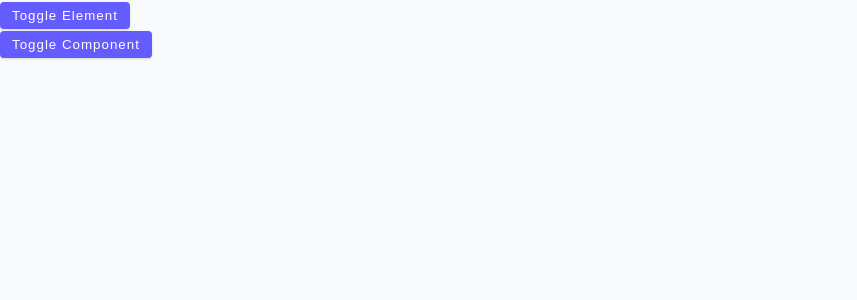
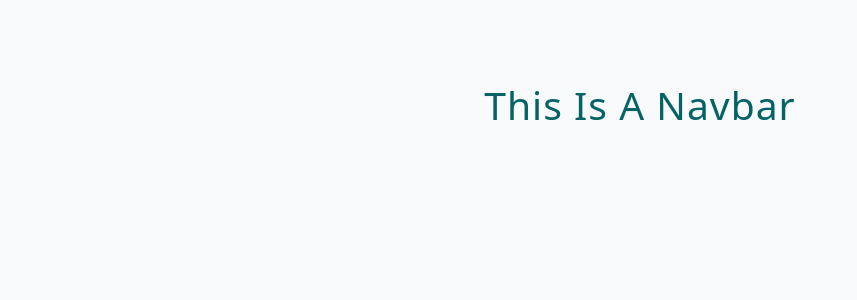
Before and after one commit to zubayr-ahmad/react-learning, a React (Vite) app: page / in a window 1280 px wide. Shown: the top 300 px of the page, without its empty margins (0-857 px from the left). Built offline with nearby package versions, Linux system fonts and the light colour scheme.

Commit message:
folder structure 1

```diff
--- a/src/App.jsx
+++ b/src/App.jsx
@@ -1,12 +1,9 @@
-import Starter from "./tutorial/02-useEffect/starter/05-cleanup-function";
-import Final from "./tutorial/02-useEffect/final/05-cleanup-function";
-
+import Navbar from "./tutorial/04-project-structure/starter/Navbar";
 function App() {
 
   return (
-    <div>
-      <Starter />
-      <Final />
+    <div className="container">
+      <Navbar />
     </div>
 
   );
--- /dev/null
+++ b/src/tutorial/04-project-structure/starter/Navbar/Navbar.css
@@ -0,0 +1,3 @@
+h2 {
+    color: rgb(5, 99, 102);
+}
--- /dev/null
+++ b/src/tutorial/04-project-structure/starter/Navbar/Navbar.jsx
@@ -0,0 +1,11 @@
+import React from 'react'
+import './Navbar.css'
+const Navbar = () => {
+  return (
+    <div>
+      <h2>This is a navbar</h2>
+    </div>
+  )
+}
+
+export default Navbar
--- /dev/null
+++ b/src/tutorial/04-project-structure/starter/Navbar/index.jsx
@@ -0,0 +1,2 @@
+export {default} from './Navbar'
+// export default Navbar
```
